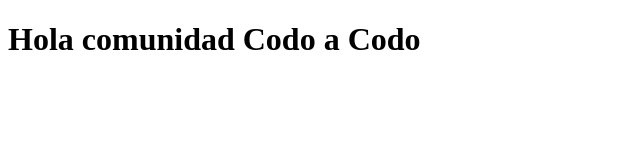
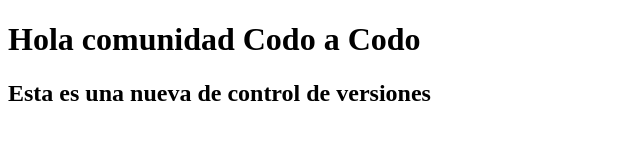
Before and after one commit to Charles41290/CaC-Big-Data, a plain HTML site: page index.html in a window 1280 px wide. Shown: the whole page, without its empty margins (0-640 px from the left). Drawn offline with Linux system fonts and the light colour scheme.

Commit message:
Se agrego un nuevo mensaje en el archivo index.html

```diff
--- a/index.html
+++ b/index.html
@@ -7,5 +7,6 @@
 </head>
 <body>
    <h1> Hola comunidad Codo a Codo </h1>
+   <h2> Esta es una nueva de control de versiones</h2>
 </body>
 </html>
```
